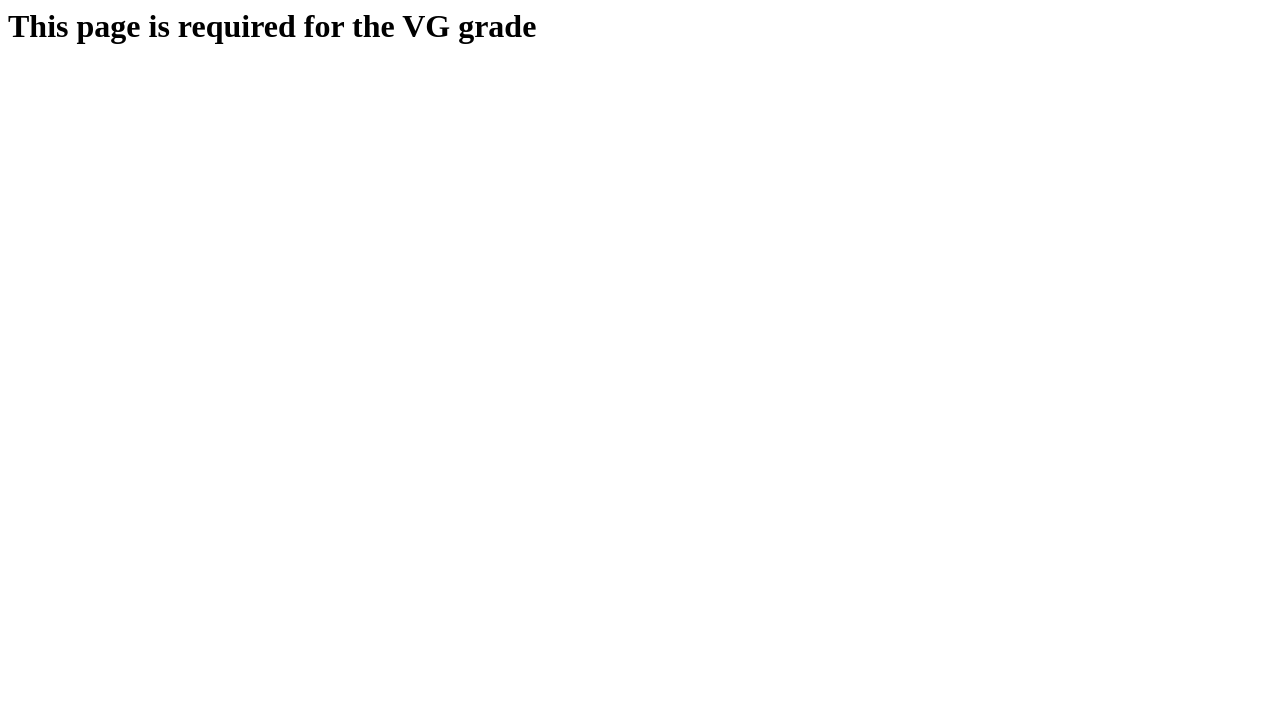
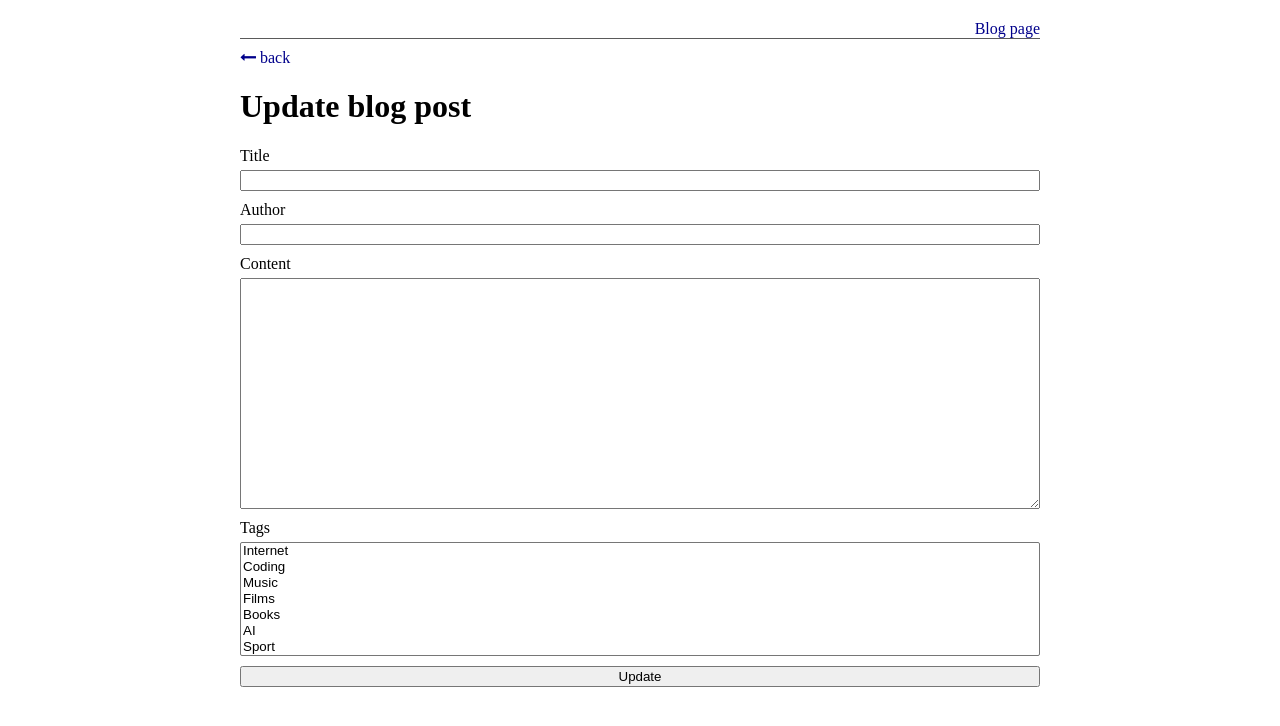
Before and after one commit to Erikssonl/blog-project, a plain HTML site: page blog-client-template/admin/create-post.html in a window 1280 px wide. Drawn offline with Linux system fonts and the light colour scheme.

Commit message:
create post html done

```diff
--- a/blog-client-template/admin/create-post.html
+++ b/blog-client-template/admin/create-post.html
@@ -4,9 +4,47 @@
     <meta name="viewport" content="width=device-width, initial-scale=1.0">
     <title>Document</title>
     <link rel="stylesheet" href="css/style.css">
+    <link rel="stylesheet" href="https://cdnjs.cloudflare.com/ajax/libs/font-awesome/4.7.0/css/font-awesome.min.css">
 </head>
 <body>
-    <h1>This page is required for the VG grade</h1>
+    <!-- <h1>This page is required for the VG grade</h1> -->
+    <div id="container">
+        <nav id="main-nav">
+            <a href="../index.html">Blog page</a>
+        </nav>
+        <div id="back-link">
+            <a href="index.html"><i class="fa fa-long-arrow-left" aria-hidden="true"></i> back</a>
+        </div>
+
+
+        <h1>Update blog post</h1>
+
+        <form id="update-post-form">
+            <label for="title">Title</label>
+            <input type="text" name="title" id="title">
+
+            <label for="author">Author</label>
+            <input type="text" name="author" id="author">
+
+            <label for="content-textarea">Content</label>
+            <textarea name="content" id="content-textarea" cols="30" rows="15"></textarea>
+
+            <label for="tags">Tags</label>
+            <select id="tags" name="tags" size="7" multiple>
+                <option value="internet">Internet</option>
+                <option value="coding">Coding</option>
+                <option value="music">Music</option>
+                <option value="films">Films</option>
+                <option value="books">Books</option>
+                <option value="ai">AI</option>
+                <option value="sport">Sport</option>
+            </select>
+
+            <input type="submit" value="Update" id="update-btn">
+
+        </form>
+
+    </div>
 
     <script src="js/create-post.js"></script>
 </body>
```
